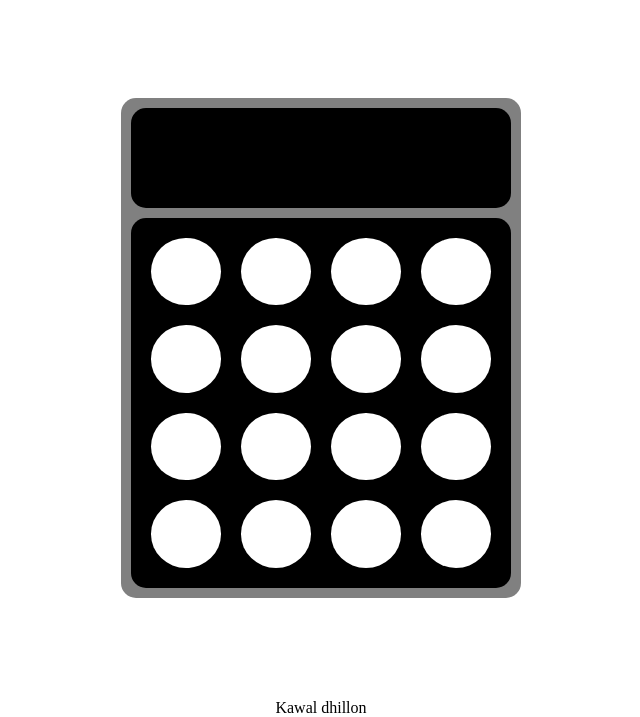
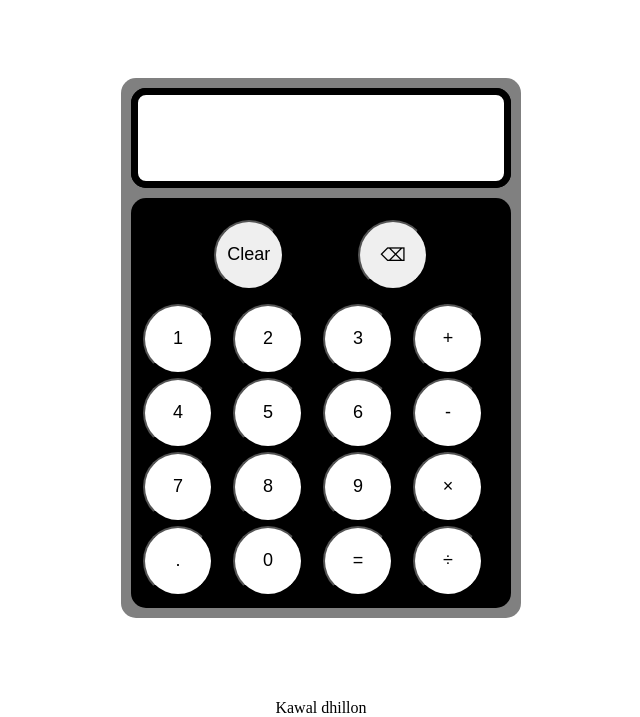
Before and after one commit to kawaldhillon5/TOP_calculator, a plain HTML site: page index.html in a window 1280 px wide. Shown: the part 83-800 px from the top of the page, without its empty margins (319-959 px from the left). Drawn offline with Linux system fonts and the light colour scheme.

Commit message:
added clear and delete buttons and filled all buttons with text

```diff
--- a/index.html
+++ b/index.html
@@ -9,8 +9,16 @@
 <body>
     <header><h1>Calculator</h1></header>
     <div class="main">
-        <div class="screen"></div>
-        <div class="buttons"></div>
+        <div class="screen">
+            <div class="display"></div>
+        </div>
+        <div class="buttons">
+            <div class="top_buttons">
+                <button class="clear">Clear</button>
+                <button class="delete">⌫</button>
+            </div>
+            <div class="lower_buttons"></div>
+        </div>
     </div>
     <footer>Kawal dhillon</footer>
     <script src="script.js"></script>
--- a/script.js
+++ b/script.js
@@ -1,17 +1,20 @@
 const calc = document.querySelector(".main");
-const screen = document.querySelector(".screen");
-const buttons = document.querySelector(".buttons")
+const display = document.querySelector(".display");
+const buttons = document.querySelector(".lower_buttons")
+let button_values = [['1','4','7','.'],['2','5','8','0'],['3','6','9','='],['+','-','×','÷']];
 create_buttons();
 
 function create_buttons(){
     let a  = 4;
-    for(let i = 1;i<=a;i++){
+    for(let i = 0;i<a;i++){
         const coloums = document.createElement("div");
         coloums.classList.add("coloum",i);
         buttons.appendChild(coloums);
-        for(let j = 1;j<=a;j++){
-            const button = document.createElement("div");
+        for(let j = 0;j<a;j++){
+            const button = document.createElement("button");
             button.classList.add("button",i+"*"+j);
+            button.textContent = button_values[i][j];
+            console.log(i+j);
             coloums.appendChild(button);
         }
     }
--- a/styles.css
+++ b/styles.css
@@ -21,7 +21,7 @@ margin-top: auto;
 .main{
     background-color: grey;
     flex:0;
-    min-height: 500px;
+    min-height: auto;
     min-width: 400px;
     display: flex;
     flex-direction: column;
@@ -35,20 +35,47 @@ margin-top: auto;
     margin: 10px;
     border-radius: 15px;
     box-sizing: border-box;
+    min-height: 100px;
     max-height: 100px;
     margin-bottom: 0%;
 }
 
-.buttons {
+.display{
+    flex:1;
+    border: 7px solid;
+    background-color: white;
+    border-radius: 15px;
+    box-sizing: border-box;
+}
+
+.buttons{
+    flex: 1;
+    display: flex;
+    flex-direction: column;
+    justify-content: left;
+    background-color: black;
+    margin: 10px;
+    border-radius: 15px;
+    padding: 10px;
+    box-sizing: border-box;
+}
+
+.top_buttons{
+    background-color: black;
+    flex: 0;
+    display: flex;
+    justify-content: space-evenly;
+    box-sizing: border-box;
+    margin-bottom: 10px;
+    margin-top: 10px;
+}
+
+.lower_buttons {
     flex: 1;
     display: flex;
     justify-content: left;
     flex-wrap: wrap;
     background-color: black ;
-    margin: 10px;
-    border-radius: 15px;
-    padding: 10px;
-    box-sizing: border-box;
     max-height: 400px;
 }
 
@@ -63,8 +90,21 @@ margin-top: auto;
     flex:1;
     background-color: white;
     object-fit: fill;
-    margin: 10px;
     border-radius: 100%;
     box-sizing: border-box;
+}
 
+.clear,
+.delete {
+    border-radius: 100%;
 }
+.clear,
+.delete,
+.button {
+    margin: 2px;
+    min-height: 70px;
+    min-width: 70px;
+    max-width: 70px;
+    max-height: 70px;
+    font-size: large;
+}
```
